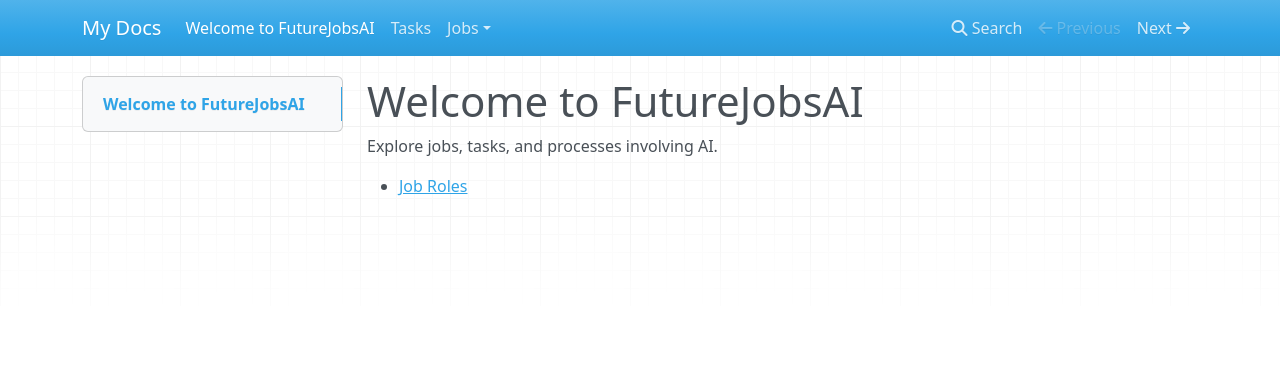
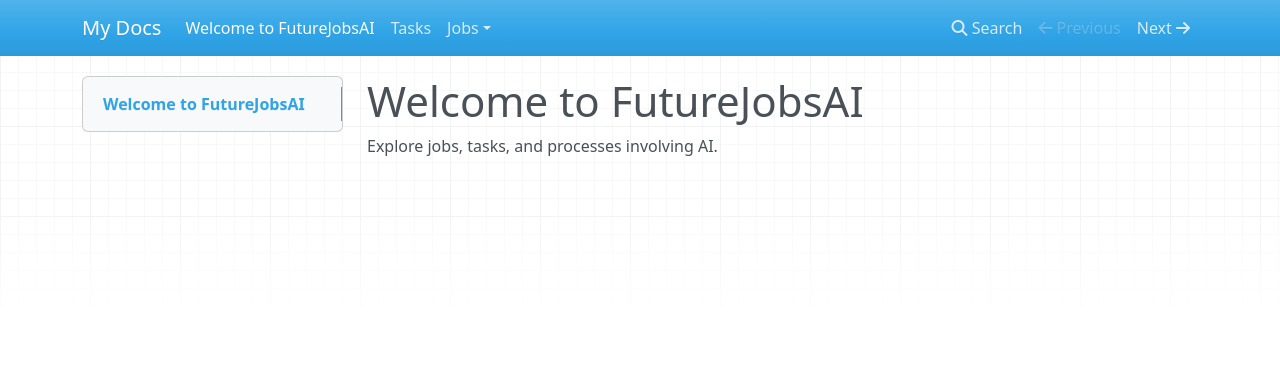
Before and after one commit to robinbramdata/futurejobsai, an MkDocs documentation site: the page built from docs/index.md, in a window 1280 px wide. Shown: the top 370 px of the page. Built offline with MkDocs 1.6.1, drawn with Linux system fonts in a browser that asks for light colours; nearby versions of some CDN libraries.

Commit message:
Update index.md

```diff
--- a/docs/index.md
+++ b/docs/index.md
@@ -1,4 +1,2 @@
 # Welcome to FutureJobsAI
 Explore jobs, tasks, and processes involving AI.
-
-- [Job Roles](jobs.md)
```
